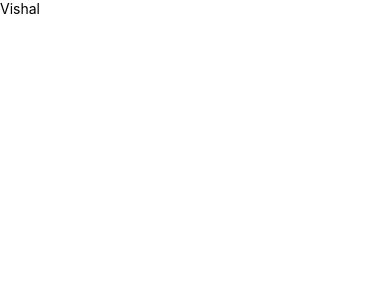
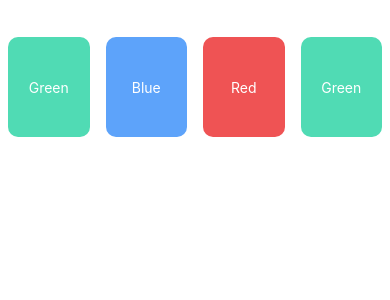
Before and after one commit to VISHALCHAND007/React_Native_Project2, a React Native app: screen / in a window 390 px wide. Shown: the top 300 px of the page. Built offline with nearby package versions, Linux system fonts and the light colour scheme.

Commit message:
Added the flat card component to the list of components.

```diff
--- a/App.tsx
+++ b/App.tsx
@@ -1,12 +1,15 @@
-import { StyleSheet, Text, View } from 'react-native'
-import React from 'react'
+import {SafeAreaView, ScrollView, StyleSheet, Text, View} from 'react-native';
+import React from 'react';
+import FlatCard from './components/FlatCard';
 
 export default function Vishal() {
   return (
-    <View>
-      <Text>Vishal</Text>
-    </View>
-  )
+    <SafeAreaView>
+      <ScrollView>
+        <FlatCard />
+      </ScrollView>
+    </SafeAreaView>
+  );
 }
 
-const styles = StyleSheet.create({})
+const styles = StyleSheet.create({});
--- /dev/null
+++ b/components/FlatCard.tsx
@@ -0,0 +1,58 @@
+import {ScrollView, StyleSheet, Text, View} from 'react-native';
+import React from 'react';
+
+export default function FlatCard() {
+  return (
+    <View>
+      <Text style={styles.headingText}>Flat Cards</Text>
+        <View style={styles.container}>
+          <View style={[styles.card, styles.cardTwo]}>
+            <Text style={styles.text}>Green</Text>
+          </View>
+          <View style={[styles.card, styles.cardThree]}>
+            <Text style={styles.text}>Blue</Text>
+          </View>
+          <View style={[styles.card, styles.cardOne]}>
+            <Text style={styles.text}>Red</Text>
+          </View>
+          <View style={[styles.card, styles.cardTwo]}>
+            <Text style={styles.text}>Green</Text>
+          </View>
+        </View>
+    </View>
+  );
+}
+
+const styles = StyleSheet.create({
+  text: {
+    color: '#ffffff',
+  },
+  headingText: {
+    color: '#ffffff',
+    fontSize: 24,
+    fontWeight: 'bold',
+    paddingHorizontal: 10,
+  },
+  container: {
+    flex: 1,
+    flexDirection: 'row',
+  },
+  card: {
+    flex: 1,
+    justifyContent: 'center',
+    alignItems: 'center',
+    height: 100,
+    width: 100,
+    borderRadius: 10,
+    margin: 8,
+  },
+  cardOne: {
+    backgroundColor: '#EF5354',
+  },
+  cardTwo: {
+    backgroundColor: '#50DBB4',
+  },
+  cardThree: {
+    backgroundColor: '#5DA3FA',
+  },
+});
```
